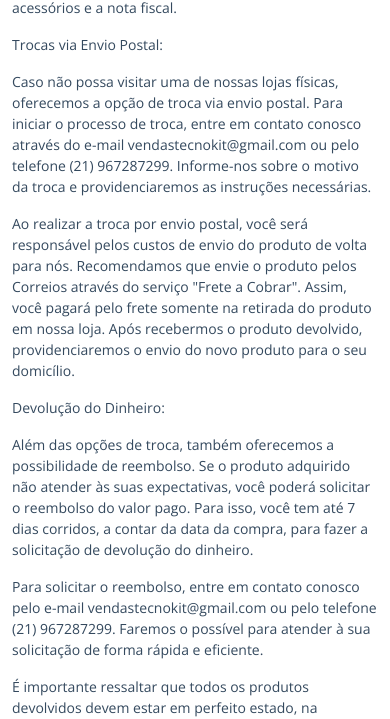
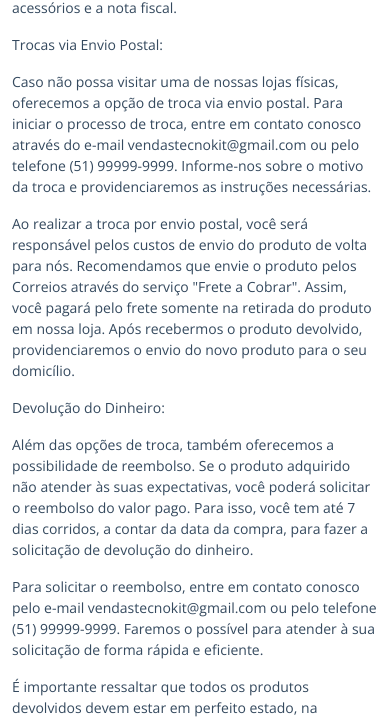
Before and after one commit to luangelsdorf/tecnokit, a Next.js app: page /trocas in a window 390 px wide. Shown: the part 609-1328 px from the top of the page. Built offline with nearby package versions, Linux system fonts and the light colour scheme.

Commit message:
Changed phone

```diff
--- a/src/pages/trocas.js
+++ b/src/pages/trocas.js
@@ -26,7 +26,7 @@ export default function Exchanges() {
             <p>Trocas via Envio Postal:</p>
             <p>
               Caso não possa visitar uma de nossas lojas físicas, oferecemos a opção de troca via envio postal. Para iniciar o processo de troca, entre em contato
-              conosco através do e-mail vendastecnokit@gmail.com ou pelo telefone (21) 967287299. Informe-nos sobre o motivo da troca e providenciaremos
+              conosco através do e-mail vendastecnokit@gmail.com ou pelo telefone (51) 99999-9999. Informe-nos sobre o motivo da troca e providenciaremos
               as instruções necessárias.
             </p>
             <p>
@@ -41,7 +41,7 @@ export default function Exchanges() {
               devolução do dinheiro.
             </p>
             <p>
-              Para solicitar o reembolso, entre em contato conosco pelo e-mail vendastecnokit@gmail.com ou pelo telefone (21) 967287299. Faremos o possível
+              Para solicitar o reembolso, entre em contato conosco pelo e-mail vendastecnokit@gmail.com ou pelo telefone (51) 99999-9999. Faremos o possível
               para atender à sua solicitação de forma rápida e eficiente.
             </p>
             <p>
```
